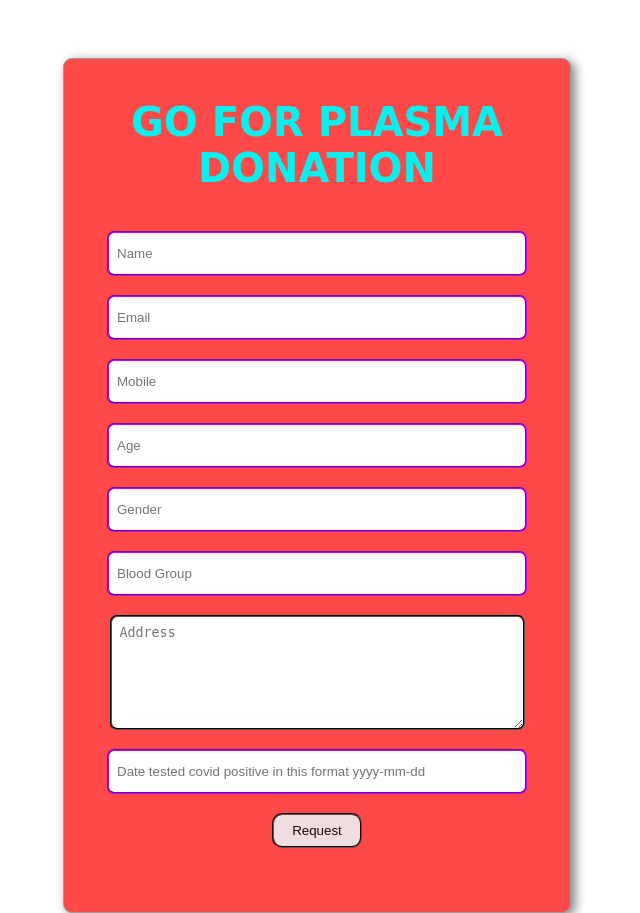
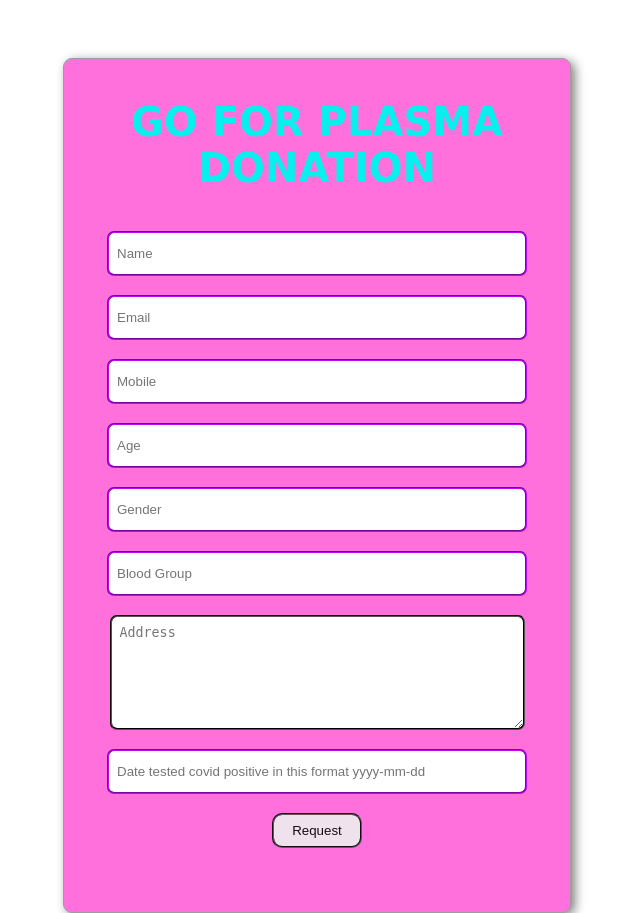
Before and after one commit to IBM-EPBL/IBM-Project-20959-1659767946, a Flask app: page /rqst in a window 1280 px wide. Shown: the whole page, without its empty margins (323-963 px from the left). Run offline with Flask 2, Linux system fonts and the light colour scheme; some libraries are stand-ins or nearby versions.

Commit message:
Update request.html

```diff
--- a/PRE-DEVELOPMENT/PROJECT DEVELOPMENT PHASE/Sprint 2/templates/request.html
+++ b/PRE-DEVELOPMENT/PROJECT DEVELOPMENT PHASE/Sprint 2/templates/request.html
@@ -91,7 +91,7 @@
     border: 1px solid #9c9c9c;
     border-radius: 9px;
     box-shadow: 4px 3px 11px 0px grey;
-    background-color: #ff4848;
+    background-color: #ff70dd;
 }
     .req_cont_main {
       display: flex;
```
